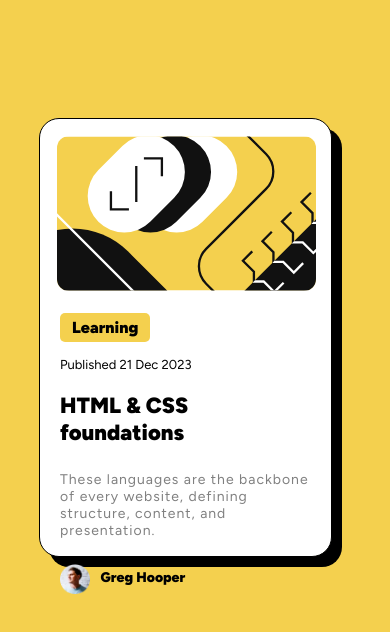
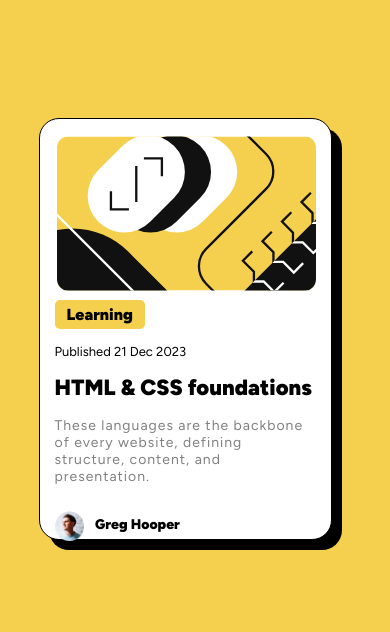
Before and after one commit to RealSujal/blog-preview-card-main, a plain HTML site: page blog-preview-card-main/index.html in a window 390 px wide. Drawn offline with Linux system fonts and the light colour scheme.

Commit message:
Add files via upload

```diff
--- a/blog-preview-card-main/style.css
+++ b/blog-preview-card-main/style.css
@@ -7,6 +7,10 @@
 html, body {
   width: 100%;
   height: 100%;
+}
+
+@media only screen and (orientation: landscape) {
+
 }
 #master{
   background-color: hsl(47, 88%, 63%);
@@ -89,10 +93,10 @@ h3{
   margin-right: 11px;
 }
 
-@media only screen and (max-width: 480px) {
+@media only screen and (min-width:320px) and (max-width: 480px) and (orientation: portrait) {
   #main{
     width: 75%;
-    height: 52vh;
+    height: 50%;
     position: absolute;
     left: 10%;
   }
@@ -108,11 +112,11 @@ h3{
   }
   #down{
     text-wrap: wrap;
-    padding: 20px;
-    margin-top: 5px;
+    padding: 5%;
+    margin-top: 2%;
   }
   .text{
-    font-size: 25px;
+    font-size: 1.2rem;
   }
   .p{
     margin-top: 12px;
@@ -123,12 +127,15 @@ h3{
   }
   #h2{
     letter-spacing: 0px;
-    margin-top: 20px;
-    margin-bottom: 25px;
+    margin-top: 4%;
+    margin-bottom: 6%;
   }
   #intro{
-    margin-top: 20px;
-    margin-bottom: 25px;
+    margin-top: 4%;
+    margin-bottom: 4%;
+  }
+  footer{
+    margin-top: 10%;
   }
 
 }
```
